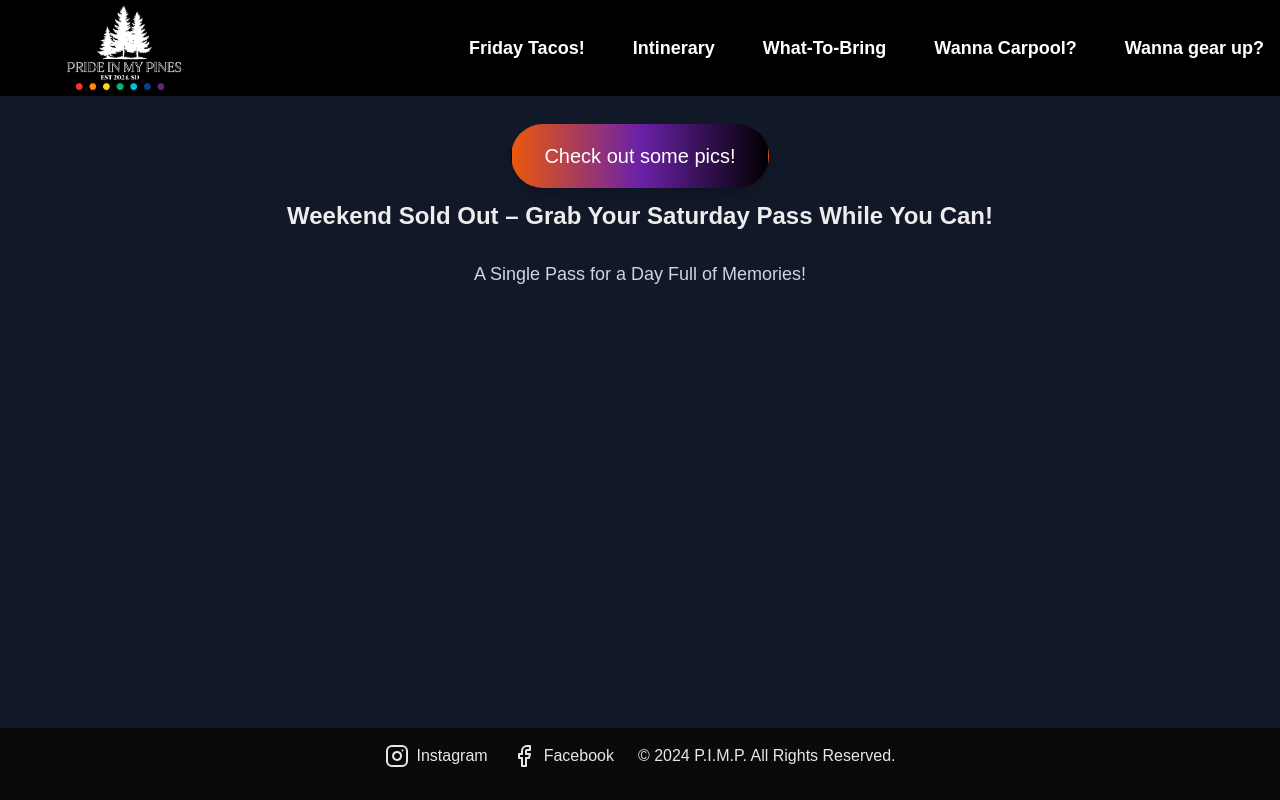
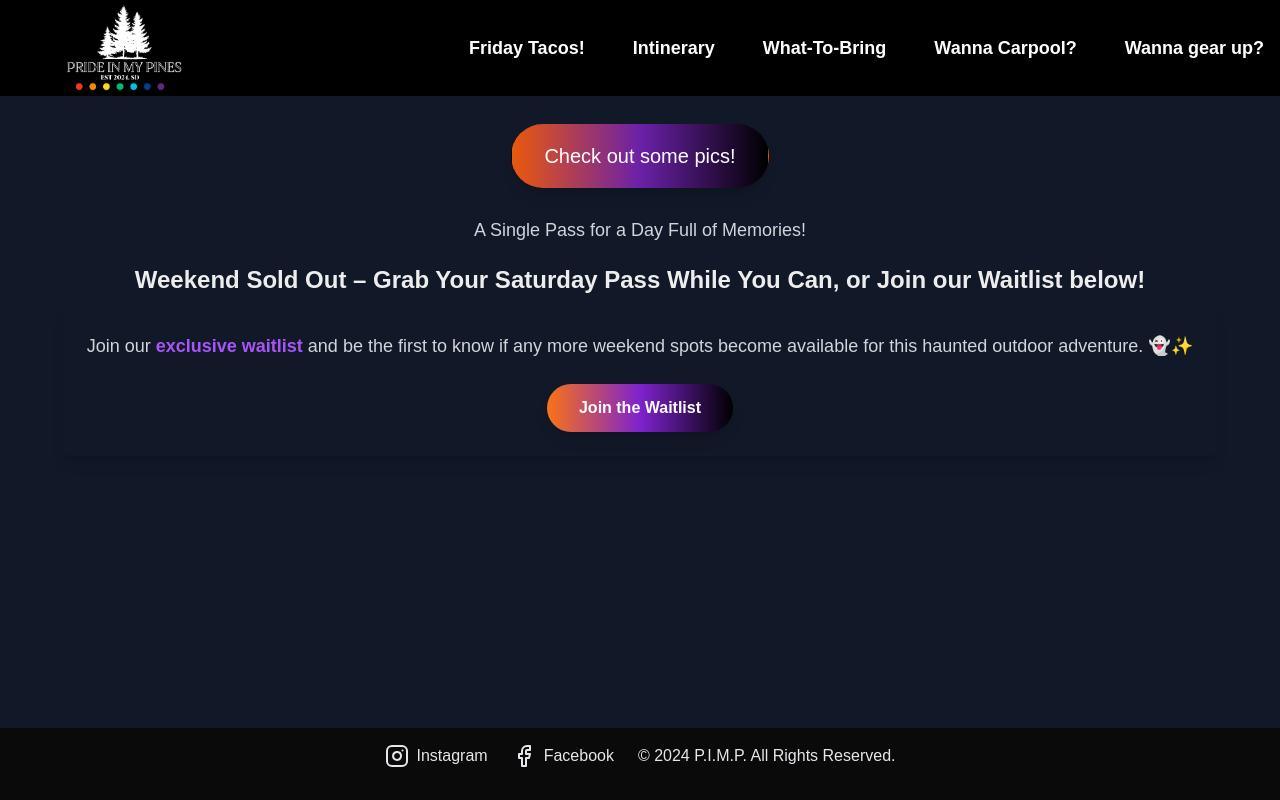
Before and after one commit to lexfm/pride-in-my-pines, a Next.js app: page /tickets in a window 1280 px wide. Built offline with nearby package versions, Linux system fonts and the light colour scheme.

Commit message:
feat: waitlist added on ticket page

```diff
--- a/pages/tickets/index.tsx
+++ b/pages/tickets/index.tsx
@@ -18,9 +18,25 @@ export default function Tickets() {
           Check out some pics!
         </Link>
 
-        <h3 className="text-2xl font-extrabold dark:text-white text-center">Weekend Sold Out – Grab Your Saturday Pass While You Can!</h3>
+        <PaymentButtons />
+        <h3 className="text-2xl font-extrabold dark:text-white text-center">Weekend Sold Out – Grab Your Saturday Pass While You Can, or Join our Waitlist below!</h3>
+        <div className="bg-gray-900 text-white p-6 rounded-lg shadow-lg">
 
-        <PaymentButtons />
+          <p className="text-lg text-gray-300 text-center mb-6">
+             Join our <span className="text-purple-500 font-semibold">exclusive waitlist</span> and be the first to know if any more weekend spots become available for this haunted outdoor adventure. 👻✨
+          </p>
+          <div className="text-center">
+            <a
+              href="https://docs.google.com/forms/d/e/1FAIpQLSdTUJSIusuhiTtmpoTW79ur5_LkK7cYca7ovRFfftb3dIEp4g/viewform"
+              target="_blank"
+              rel="noopener noreferrer"
+              className="inline-block bg-gradient-to-r from-orange-500 via-purple-700 to-black text-white font-bold py-3 px-8 rounded-full shadow-lg hover:bg-gradient-to-r hover:from-purple-700 hover:via-black hover:to-orange-500 transition-colors duration-300 ease-in-out"
+            >
+              Join the Waitlist
+            </a>
+          </div>
+        </div>
+
       </div>
     </main>
   );
```
